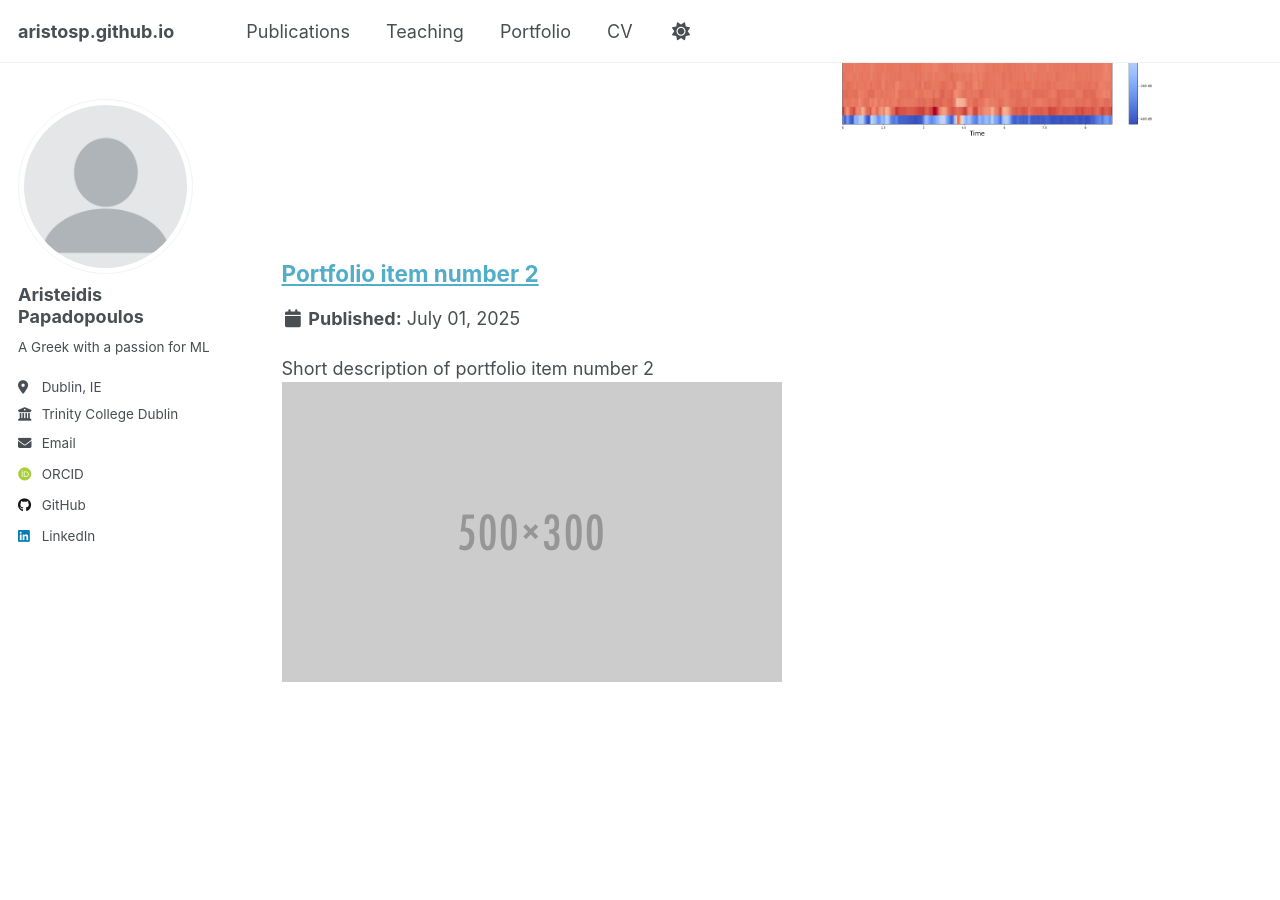
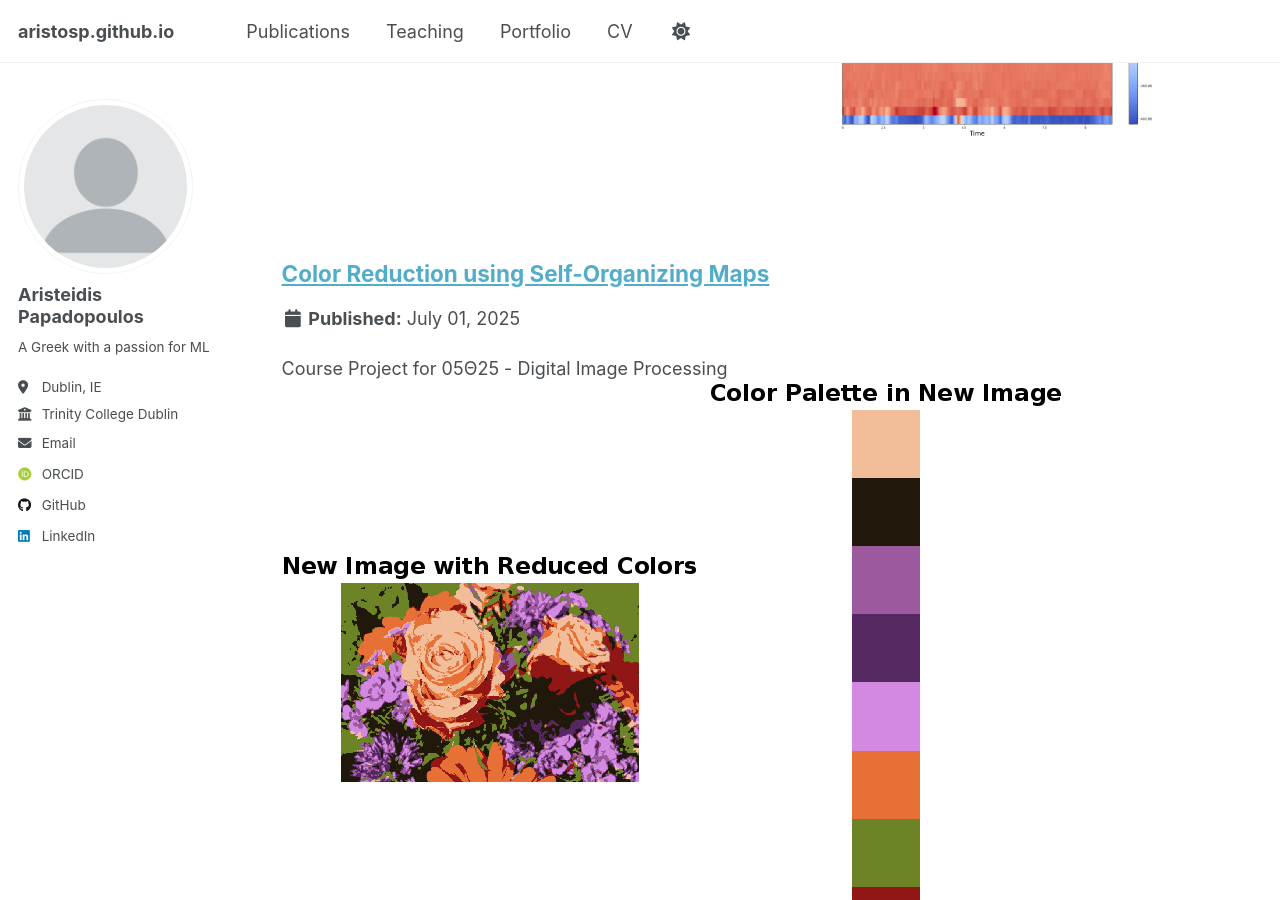
Before and after one commit to aristosp/aristosp.github.io, a Jekyll site: the page built from _pages/portfolio.html, in a window 1280 px wide and 900 px high, scrolled down 615 px. Built offline with Jekyll 4.4.1, drawn with Linux system fonts in a browser that asks for light colours; some web fonts are replaced.

Commit message:
Update portfolio-2.html

```diff
--- a/_portfolio/portfolio-2.html
+++ b/_portfolio/portfolio-2.html
@@ -1,7 +1,8 @@
 ---
-title: "Portfolio item number 2"
-excerpt: "Short description of portfolio item number 2 <br/><img src='/images/500x300.png'>"
+title: "Color Reduction using Self-Organizing Maps"
+excerpt: "Course Project for 05Θ25 - Digital Image Processing <br/><img src='/images/kohonen.png'>"
 collection: portfolio
 ---
 
-This is an item in your portfolio. It can be have images or nice text. If you name the file .md, it will be parsed as markdown. If you name the file .html, it will be parsed as HTML.
+Generally, Color Reduction is used in order to minimize memory requiremnts of saved images. In this case, color reduction is achieved using Kohonen Self Organizing Maps.
+Code can be found [here](https://github.com/aristosp/Kohonen_Color_Reduction).
```
